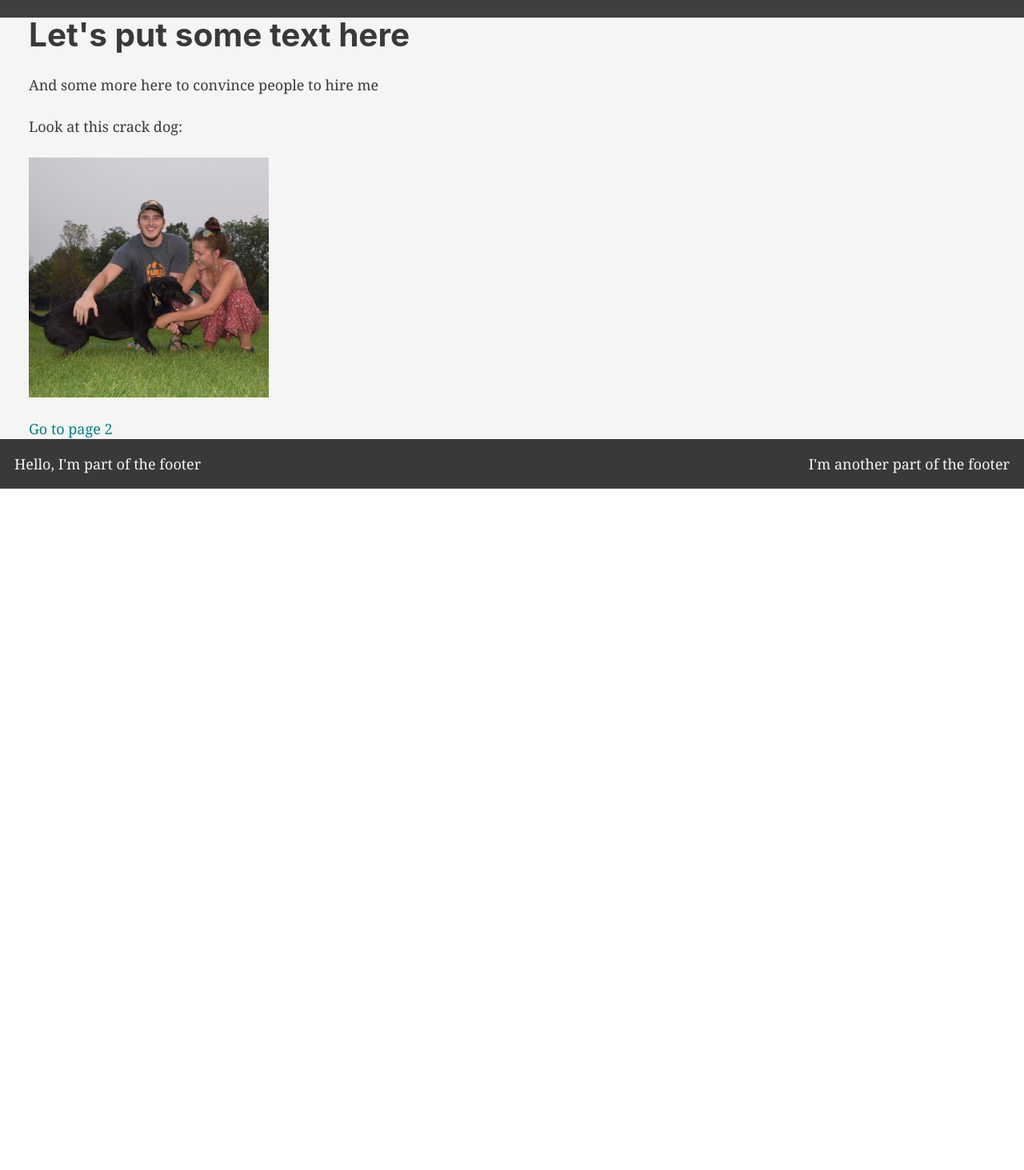
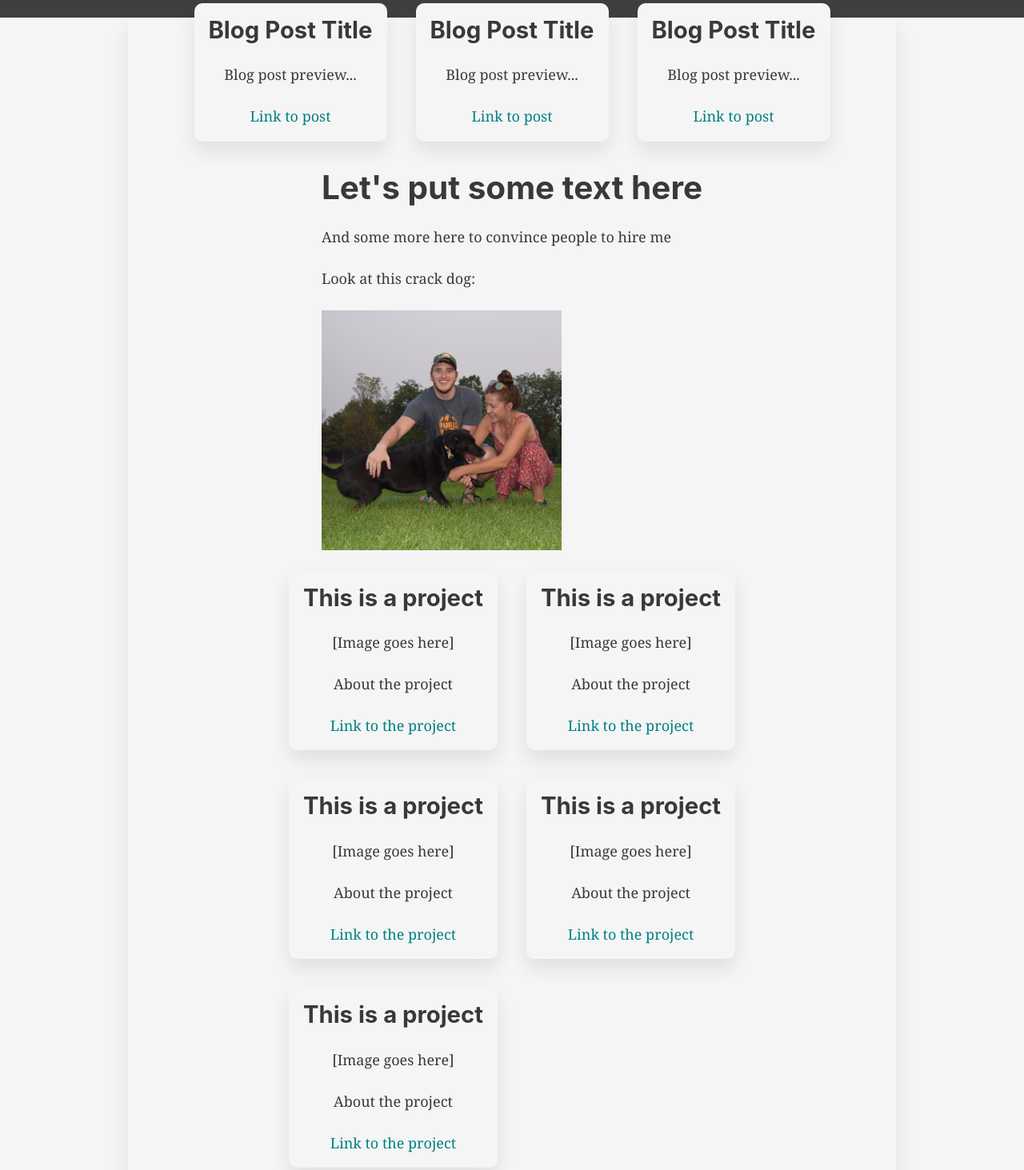
Before and after one commit to Putnam14/gatsbynetlifytesting, a Gatsby site: page / in a window 1280 px wide. Shown: the part 658-2121 px from the top of the page at 80% size. Before the commit the page ends 1269 px from the top, so only its background shows below. Built offline with nearby package versions, Linux system fonts and the light colour scheme; Gatsby itself is replaced by a stand-in of ours; grey boxes are pictures that could not be loaded.

Commit message:
Add blog posts and projects

```diff
--- a/src/pages/index.js
+++ b/src/pages/index.js
@@ -3,6 +3,8 @@ import { Link, graphql } from 'gatsby'
 import Img from 'gatsby-image'
 import styled from 'styled-components'
 import Layout from '../components/layout'
+import BlogPost from '../components/blogPost'
+import Project from '../components/project'
 
 const IndexHeader = styled.header`
   margin: -3rem -2rem 0;
@@ -31,6 +33,23 @@ const Background = styled.div`
   top: 0;
   left: 0;
 `
+const BlogPostContainer = styled.div`
+  margin: -1rem 2rem 2rem;
+  display: grid;
+  grid-template-columns: 1fr 1fr 1fr;
+  grid-gap: 2rem;
+  justify-items: space-evenly;
+`
+const ProjectContainer = styled.div`
+  margin: 0 2rem;
+  display: grid;
+  grid-template-columns: 1fr 1fr;
+  grid-gap: 2rem;
+  justify-items: space-evenly;
+`
+const About = styled.div`
+  padding: 0 2rem;
+`
 
 const IndexPage = props => {
   const { data } = props
@@ -54,6 +73,13 @@ const IndexPage = props => {
           <p>Will somebody please buy me some Yeezys</p>
         </Welcome>
       </IndexHeader>
+      <main>
+        <BlogPostContainer id="blog">
+          <BlogPost />
+          <BlogPost />
+          <BlogPost />
+        </BlogPostContainer>
+        <About id="about-me">
           <h1>Let's put some text here</h1>
           <p>And some more here to convince people to hire me</p>
           <p>Look at this crack dog:</p>
@@ -64,7 +90,15 @@ const IndexPage = props => {
               fluid={data.profilePic.childImageSharp.fluid}
             />
           </div>
-      <Link to="/page-2/">Go to page 2</Link>
+        </About>
+        <ProjectContainer id="projects">
+          <Project />
+          <Project />
+          <Project />
+          <Project />
+          <Project />
+        </ProjectContainer>
+      </main>
     </Layout>
   )
 }
```
Lines whose indentation alone changed are shown as unchanged.
